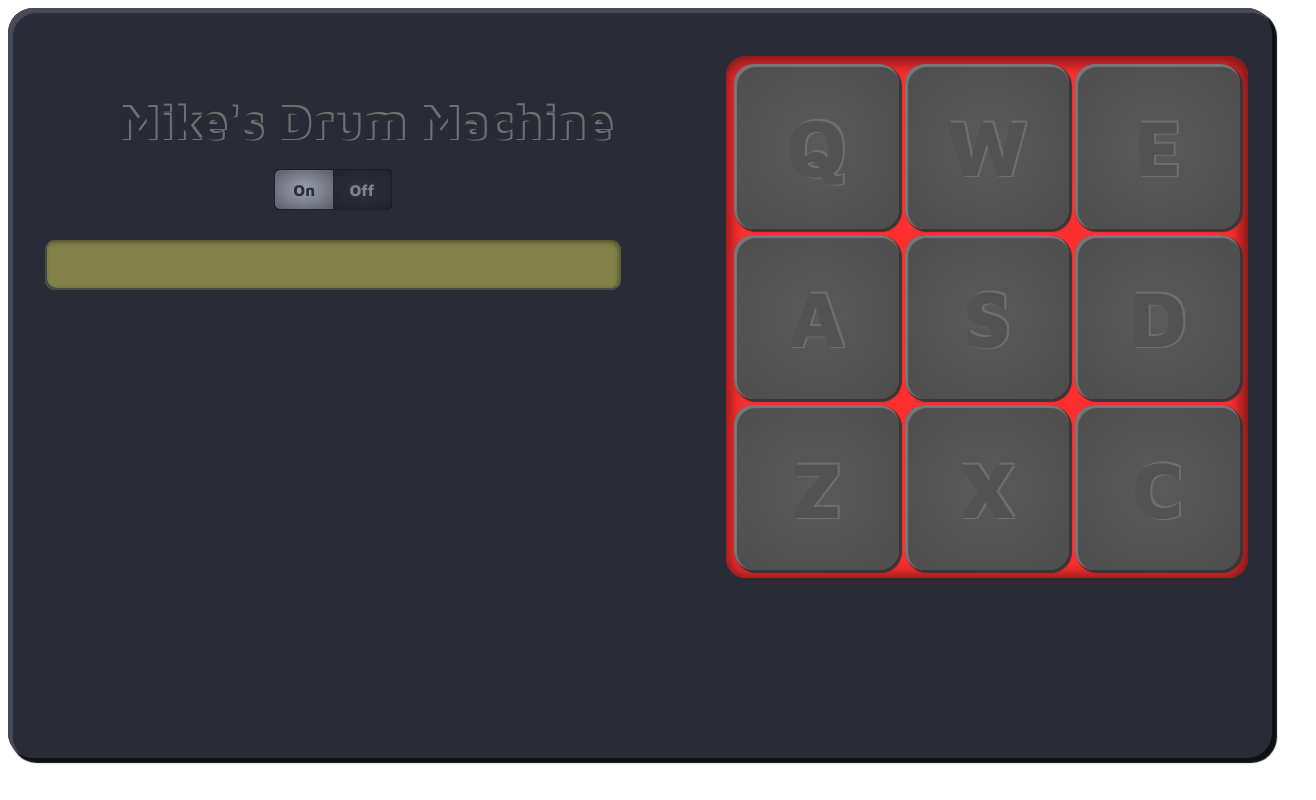
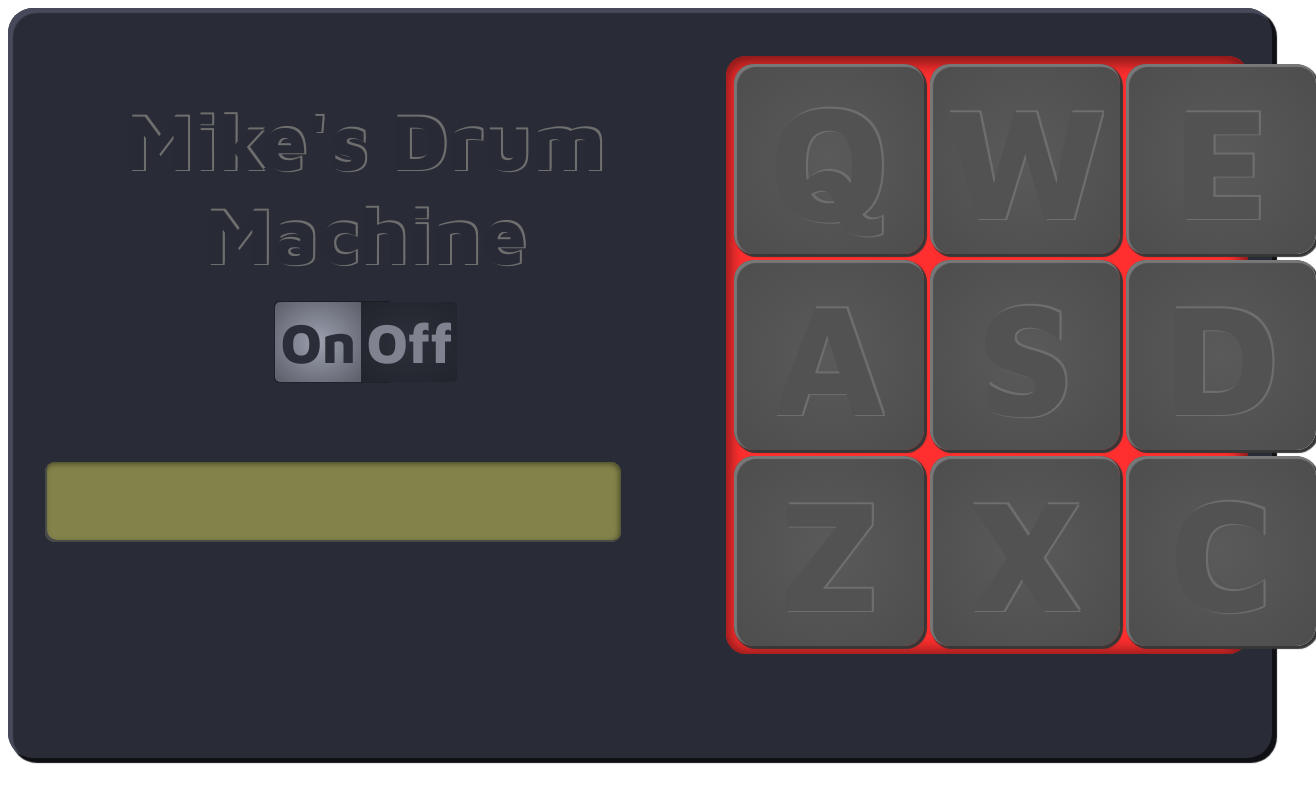
Before and after one commit to MWyssy/drum-machine, a React (Vite) app: page / in a window 1280 px wide. Shown: the whole page, 1316 px wide, since content can reach past the window. Built offline with nearby package versions, Linux system fonts and the light colour scheme.

Commit message:
resonsiveness touchups

```diff
--- a/src/Styles/Display.css
+++ b/src/Styles/Display.css
@@ -18,6 +18,7 @@ h3 {
 @media (min-width: 0) {
     #display {
         font-size: 1.5rem;
+        margin-top: -5vh;
     }
 }
 
@@ -26,3 +27,18 @@ h3 {
         width: 45vw;
     }
 }
+
+@media (min-width: 500px) {
+    #display {
+        font-size: 3rem;
+        height: 8vh;
+    }
+}
+
+@media (min-width: 850px) {
+    #display {
+        font-size: 4rem;
+        height: 10vh;
+        margin-top: 5vh;
+    }
+}
--- a/src/Styles/DrumPad.css
+++ b/src/Styles/DrumPad.css
@@ -2,12 +2,12 @@
     display: grid;
     grid-template-columns: 1fr 1fr 1fr;
     grid-template-rows: 1fr 1fr 1fr;
-    width: 97.5%;
+    width: 90vw;
     padding: 5px;
     background-color: rgb(255, 47, 47);
     border-radius: 20px;
     box-shadow: inset -2px 2px 15px 5px rgb(122, 23, 23);
-    margin-left: 5px;
+    margin-left: 2vw;
 }
 
 .drum-pad {
@@ -45,6 +45,9 @@
     .drum-pad {
         font-size: 5rem;
     }
+    #drum-pads {
+        max-height: 45vh;
+    }
 }
 
 @media (orientation: landscape) {
@@ -65,3 +68,27 @@
         margin-top: -5vh;
     }
 }
+
+@media (min-width: 500px) {
+    .drum-pad {
+        font-size: 6rem;
+    }
+    #drum-pads {
+        max-height: 75vh;
+    }
+    #display-and-switch {
+        height: 30vh;
+    }
+}
+
+@media (min-width: 850px) {
+    .drum-pad {
+        font-size: 10rem;
+    }
+    #drum-pads {
+        max-height: 80vh;
+    }
+    #display-and-switch {
+        height: 30vh;
+    }
+}
--- a/src/Styles/Switch.css
+++ b/src/Styles/Switch.css
@@ -34,4 +34,26 @@
     .on-off {
         font-size: 1rem;
     }
+    #switch {
+        margin-top: -5vh;
+    }
 }
+
+@media (min-width: 500px) {
+    #switch {
+        height: 6vh;
+        margin-top: -5vh;
+    }
+    .on-off {
+        font-size: 2.5rem;
+    }
+}
+
+@media (min-width: 850px) {
+    #switch {
+        height: 10vh;
+    }
+    .on-off {
+        font-size: 3.5rem;
+    }
+}
--- a/src/Styles/Title.css
+++ b/src/Styles/Title.css
@@ -13,3 +13,16 @@ h1 {
         margin-top: 10vh;
     }
 }
+
+@media (min-width: 500px) {
+    h1 {
+        font-size: 5rem;
+    }
+}
+
+
+@media (min-width: 850) {
+    h1 {
+        font-size: 9rem;
+    }
+}
```
